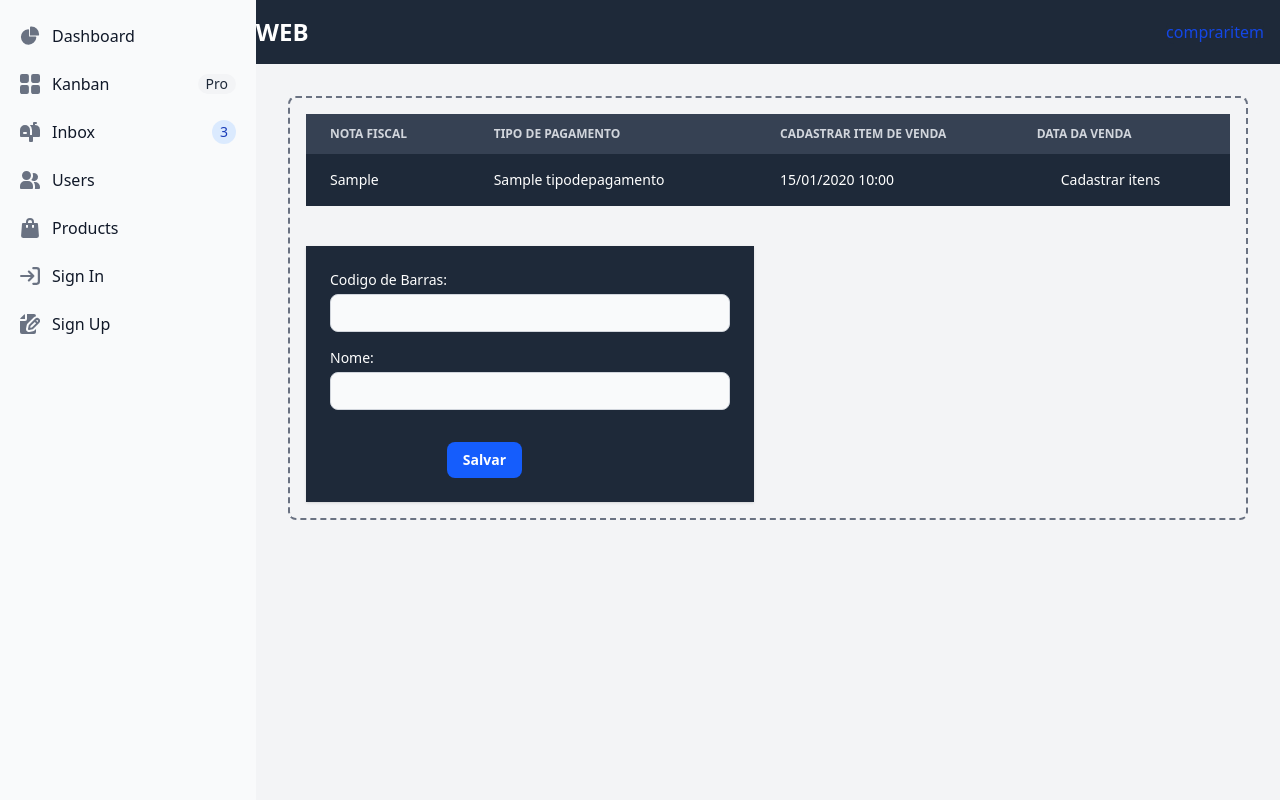
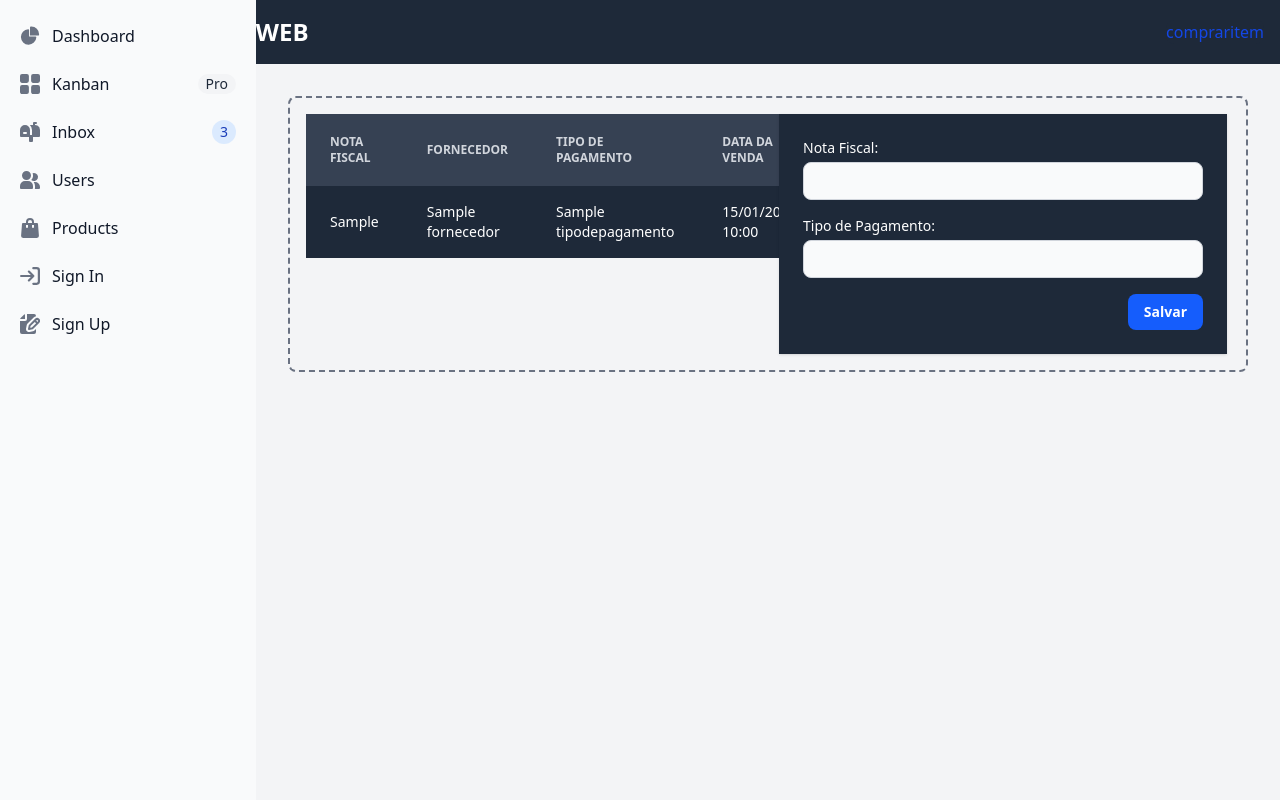
Before and after one commit to Juaoinacio/Estoque, a Django app: page /comprar/ in a window 1280 px wide. Run offline with Django 5.2, Linux system fonts and the light colour scheme; tables that the repository leaves empty hold one stand-in row (values such as "Sample post"); parts of the project's set-up code (start-up, migrations or seed data) failed here and were passed over; some libraries are stand-ins or nearby versions.

Commit message:
front venda e compra (2)

```diff
--- a/compra/templates/comprar.html
+++ b/compra/templates/comprar.html
@@ -6,27 +6,27 @@
 
     {% if compras%}
 
-    <!-- Tabela que imprime os produto na home -->
-
-    <table class="w-full text-sm text-left text-gray-500 row-span-4 col-span-4 p-12 ">
+<div class="grid grid-cols-2 gap-4">
+    <!-- Tabela (primeira coluna) -->
+    <div>
+        <table class="w-full text-sm text-left text-gray-500 p-12">
             <thead class="text-xs text-gray-300 uppercase bg-gray-700">
                 <tr>
-                <!-- Titulos -->
                     <th class="px-6 py-3">Nota fiscal</th>
+                    <th class="px-6 py-3">Fornecedor</th>
                     <th class="px-6 py-3">Tipo de pagamento</th>
+                    <th class="px-6 py-3">Data da venda</th>
                     <th class="px-6 py-3">Cadastrar item de venda</th>
-                <th calss="px-6 py-3">Data da venda</th>
-
                 </tr>
             </thead>
             <tbody>
-            <!-- Produtos -->
                 {% for compra in compras %}
                 <tr class="bg-gray-800 text-white">
                     <td class="px-6 py-4">{{ compra.notaFiscal }}</td>
-                <td class="px-6 py-4">{{ compra.tipoDePagamento.nome}}</td>
+                    <td class="px-6 py-4">{{ compra.fornecedor.nome }}</td>
+                    <td class="px-6 py-4">{{ compra.tipoDePagamento.nome }}</td>
                     <td class="px-6 py-4">{{ compra.date|date:"d/m/Y H:i" }}</td>
-                <td class="px-6 py-4">  <a href="#"> Cadastrar itens</a> </td>
+                    <td class="px-6 py-4"><a href="#">Cadastrar itens</a></td>
                 </tr>
                 {% endfor %}
             </tbody>
@@ -36,32 +36,35 @@
     <div class="flex items-center justify-center h-screen">
         <h1>Nenhum produto cadastrado</h1>
     </div>
+    {% endif %}
+    </div>
 
-    {% endif %}
-
-    <!-- Formulario de compra -->
-    <div class="col-start-4 col-span-1 shadow-sm p-2 w-full max-w-md mt-10 bg-gray-800">
+    <!-- Formulário (segunda coluna centralizada) -->
+    <div class="flex justify-center items-start">
+        <div class="shadow-sm p-2 w-full max-w-md bg-gray-800">
             <form method="POST" action="" class="p-4">
                 {% csrf_token %}
                 <div class="grid gap-4 grid-cols-2 bg-gray-800">
                     <!-- Nota Fiscal -->
                     <div class="col-span-2">
-                    <label for="nome1" class="block mb-1 text-sm font-medium text-white ">Codigo de Barras:</label>
-                    <input type="text" name="notaFiscal" id="" class="w-full p-2 border border-gray-300 rounded-lg text-sm bg-gray-50 focus:ring-blue-500 focus:border-blue-500" required="">
+                        <label class="block mb-1 text-sm font-medium text-white">Nota Fiscal:</label>
+                        <input type="text" name="notaFiscal" class="w-full p-2 border border-gray-300 rounded-lg text-sm bg-gray-50 focus:ring-blue-500 focus:border-blue-500" required>
                     </div>
-
-                <!-- Tipo de pagamentos -->
+                    <!-- Tipo de pagamento -->
                     <div class="col-span-2">
-                    <label for="nome2" class="block mb-1 text-sm font-medium text-white">Nome:</label>
-                    <input type="text" name="tipoDePagamento" id="" class="w-full p-2 border border-gray-300 rounded-lg text-sm bg-gray-50 focus:ring-blue-500 focus:border-blue-500"required="">
+                        <label class="block mb-1 text-sm font-medium text-white">Tipo de Pagamento:</label>
+                        <input type="text" name="tipoDePagamento" class="w-full p-2 border border-gray-300 rounded-lg text-sm bg-gray-50 focus:ring-blue-500 focus:border-blue-500" required>
                     </div>
-
-            <!-- Botão para enviar os dados -->
+                </div>
+                <!-- Botão -->
                 <div class="flex justify-end mt-4">
-                <button type="submit" value="cadastrar produto" class="bg-blue-600 hover:bg-blue-700 text-white px-4 py-2 rounded-lg text-sm font-semibold">
+                    <button type="submit" class="bg-blue-600 hover:bg-blue-700 text-white px-4 py-2 rounded-lg text-sm font-semibold">
                         Salvar
                     </button>
                 </div>
             </form>
         </div>
+    </div>
+</div>
+
 {% endblock %}
```
Also changed, not shown: venda/templates/vender.html (+22 -22 lines). Lines whose indentation alone changed are shown as unchanged.
